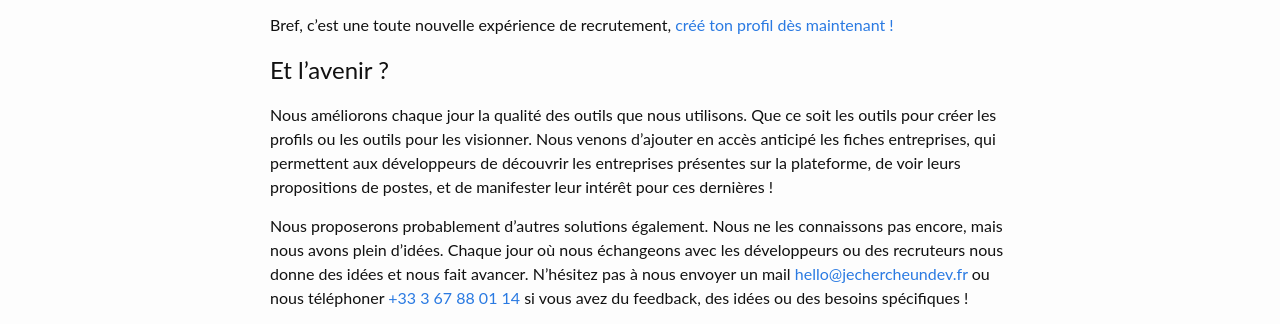
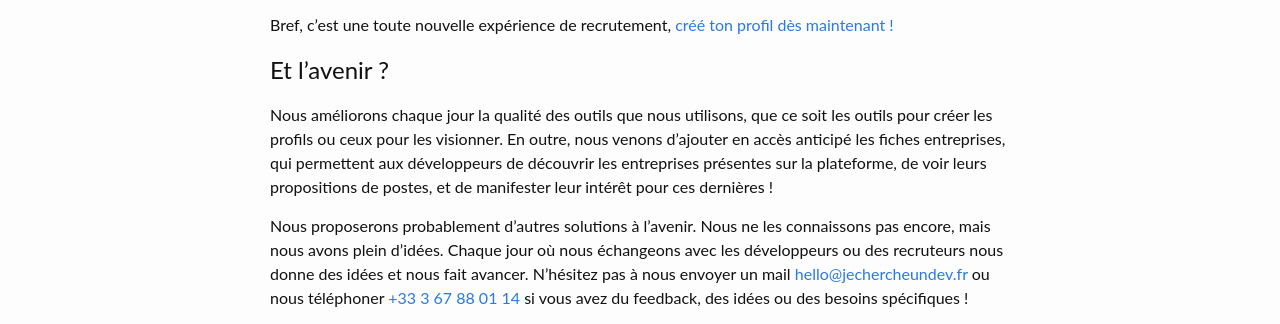
Before and after one commit to jechercheundev/faq, a Jekyll site: the page built from dev.md, in a window 1280 px wide. Shown: the part 993-1317 px from the top of the page. Built offline with Jekyll 4.4.1, drawn with Linux system fonts in a browser that asks for light colours; a script that is not in the unit is left out.

Commit message:
modifs dernier paragraphe

```diff
--- a/dev.md
+++ b/dev.md
@@ -26,6 +26,6 @@ Bref, c'est une toute nouvelle expérience de recrutement, [créé ton profil d
 
 ## Et l'avenir ?
 
-Nous améliorons chaque jour la qualité des outils que nous utilisons. Que ce soit les outils pour créer les profils ou les outils pour les visionner. Nous venons d’ajouter en accès anticipé les fiches entreprises, qui permettent aux développeurs de découvrir les entreprises présentes sur la plateforme, de voir leurs propositions de postes, et de manifester leur intérêt pour ces dernières !
+Nous améliorons chaque jour la qualité des outils que nous utilisons, que ce soit les outils pour créer les profils ou ceux pour les visionner. En outre, nous venons d’ajouter en accès anticipé les fiches entreprises, qui permettent aux développeurs de découvrir les entreprises présentes sur la plateforme, de voir leurs propositions de postes, et de manifester leur intérêt pour ces dernières !
 
-Nous proposerons probablement d'autres solutions également. Nous ne les connaissons pas encore, mais nous avons plein d'idées. Chaque jour où nous échangeons avec les développeurs ou des recruteurs nous donne des idées et nous fait avancer. N'hésitez pas à nous envoyer un mail [hello@jechercheundev.fr](mailto:hello@jechercheundev.fr) ou nous téléphoner [+33 3 67 88 01 14](tel:+33367880114) si vous avez du feedback, des idées ou des besoins spécifiques !
+Nous proposerons probablement d'autres solutions à l’avenir. Nous ne les connaissons pas encore, mais nous avons plein d'idées. Chaque jour où nous échangeons avec les développeurs ou des recruteurs nous donne des idées et nous fait avancer. N'hésitez pas à nous envoyer un mail [hello@jechercheundev.fr](mailto:hello@jechercheundev.fr) ou nous téléphoner [+33 3 67 88 01 14](tel:+33367880114) si vous avez du feedback, des idées ou des besoins spécifiques !
```
